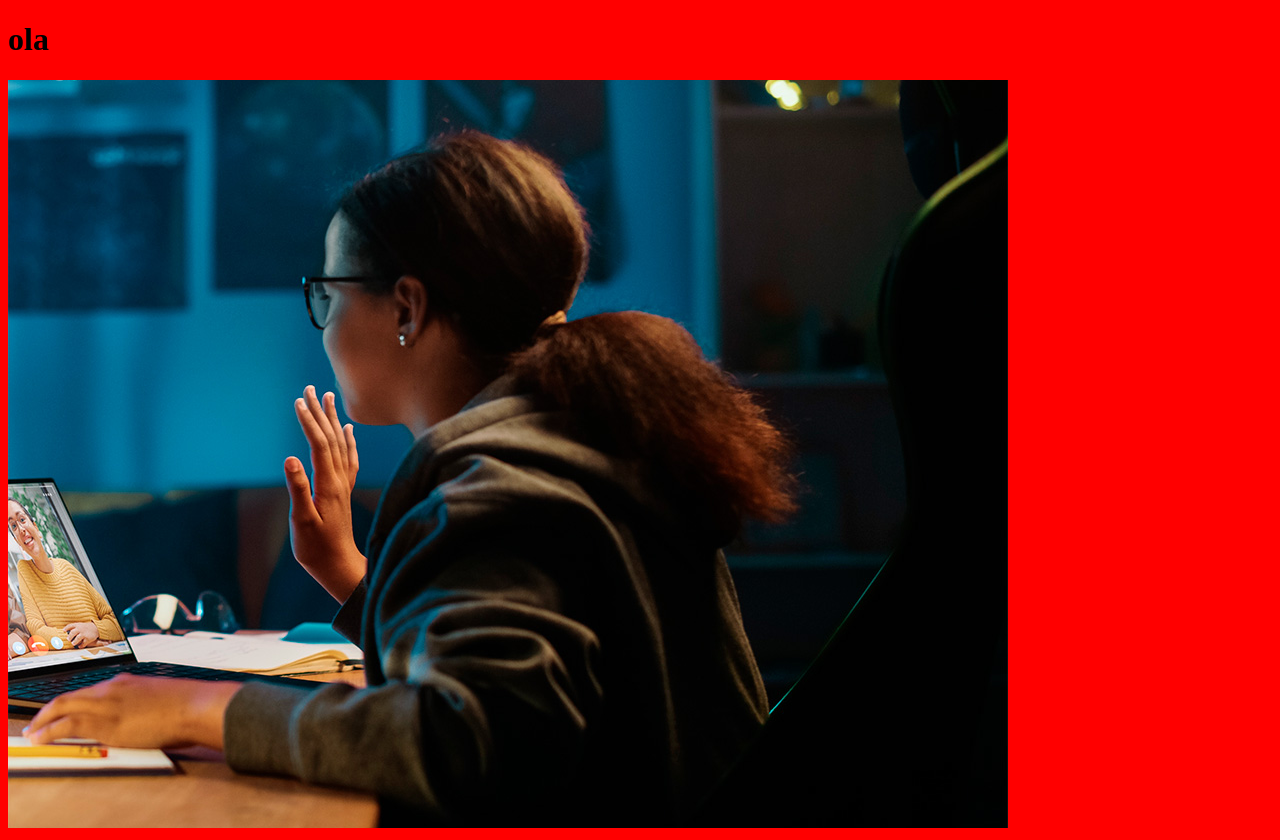
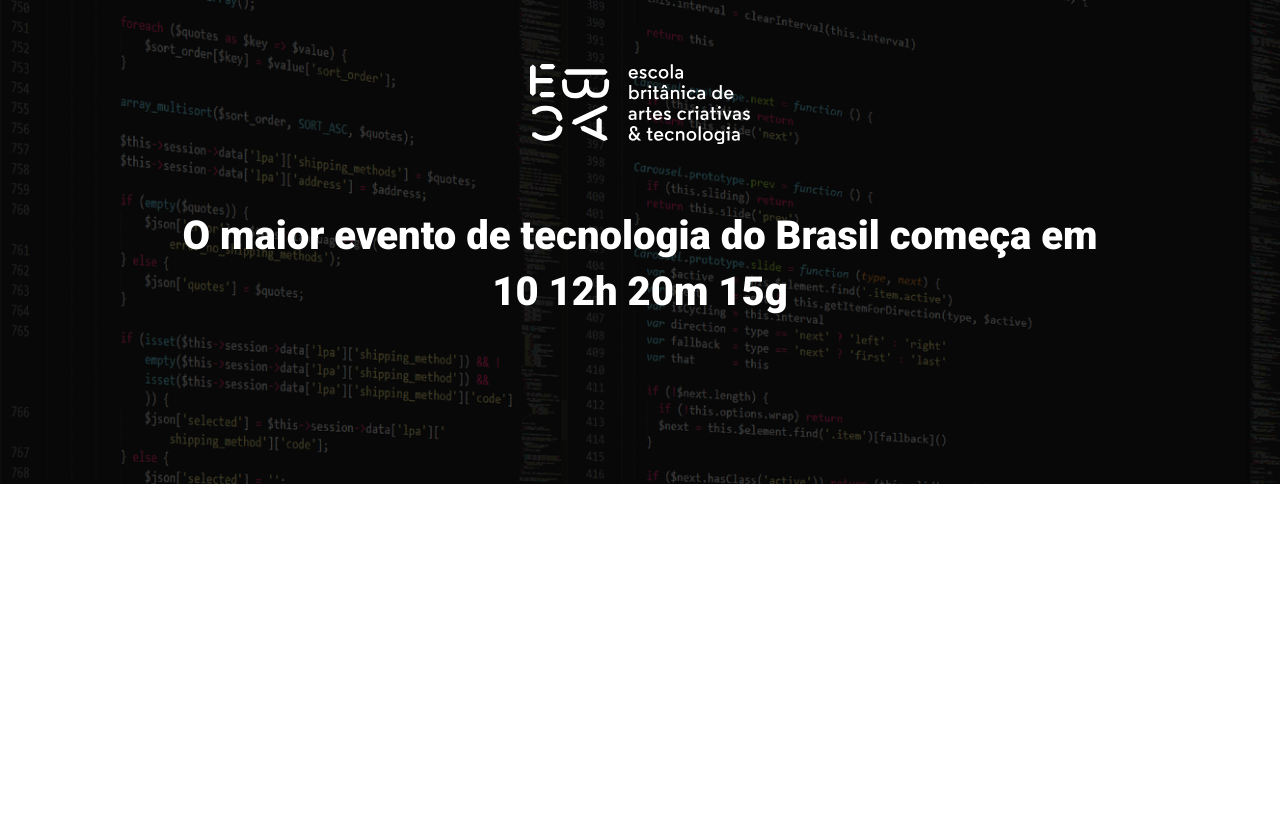
Before and after one commit to lRpxl/ebac_tech_talks, a website built with Parcel: page src/index.html in a window 1280 px wide. After the commit the page ends 800 px from the top, so only its background shows below. Built offline with nearby package versions, Linux system fonts and the light colour scheme.

Commit message:
criando o hero

```diff
--- a/src/index.html
+++ b/src/index.html
@@ -3,12 +3,21 @@
 <head>
     <meta charset="UTF-8">
     <meta name="viewport" content="width=device-width, initial-scale=1.0">
-    <title>Document</title>
+    <title>EBAC Tech Talks</title>
+    <link rel="preconnect" href="https://fonts.googleapis.com">
+<link rel="preconnect" href="https://fonts.gstatic.com" crossorigin>
+<link href="https://fonts.googleapis.com/css2?family=Poppins:ital,wght@0,100;0,200;0,300;0,400;0,500;0,600;0,700;0,800;0,900;1,100;1,200;1,300;1,400;1,500;1,600;1,700;1,800;1,900&family=Roboto:ital,wght@0,100;0,300;0,400;0,500;0,700;0,900;1,100;1,300;1,400;1,500;1,700;1,900&display=swap" rel="stylesheet">
     <link rel="stylesheet" href="styles/main.scss">
 </head>
 <body>
-    <h1>ola</h1>
-    <img src="/src/images/backend.png" alt="">
+    <header class="hero">
+        <div class="container">
+            <img class="hero__logo" src="/src/images/ebac_logo.svg" alt="Ebac">
+            <p class="hero__text">
+                O maior evento de tecnologia do Brasil começa em 10 12h 20m 15g
+            </p>
+        </div>
+    </header>
     <script src="scripts/main.js"></script>
 </body>
 </html>
--- /dev/null
+++ b/src/styles/_hero.scss
@@ -0,0 +1,54 @@
+.hero {
+    padding-top: 64px;
+    padding-bottom: 100px;
+    background-image: url(/src/images/fundo.png);
+    background-repeat: no-repeat;
+    background-size: cover;
+    position: relative;
+
+    .container {
+        position: relative;
+    }
+
+    &::before{
+        position: absolute;
+        top: 0;
+        left: 0;
+        width: 100%;
+        height: 100%;
+        background-color: #000;
+        content: '';
+        opacity: .7;
+    }
+
+    &__text {
+        margin-top: 64px;
+        margin-bottom: 64px;
+        font-size: 40px;
+        line-height: 56px;
+        font-weight: 800;
+        text-align: center;
+
+    }
+
+    &__logo {
+        display: block;
+        margin: 0 auto;
+        height: 80px;
+    }
+
+
+    @media (max-width: 640px) {
+        padding: 40px 0;
+
+        &__logo{
+            height:40px;
+        }
+
+        &__text {
+            font-size: 22px;
+            line-height: 24px;
+            margin: 24px 0;
+        }
+    }
+}
--- a/src/styles/main.scss
+++ b/src/styles/main.scss
@@ -1,3 +1,24 @@
-body {
-    background-color: red;
+@use 'hero';
+
+*{
+    margin: 0;
+    padding: 0;
+    box-sizing: border-box;
+    font-family: Roboto, sans-serifs;
+    color: #fff;
 }
+
+
+.container {
+    max-width: 960px;
+    width: 100%;
+    margin: 0 auto;
+
+    @media (max-width:640px) {
+        max-width: 80%;
+    }
+
+    @media (max-width: 1024px) {
+        max-width: 90%;
+    }
+}
```
